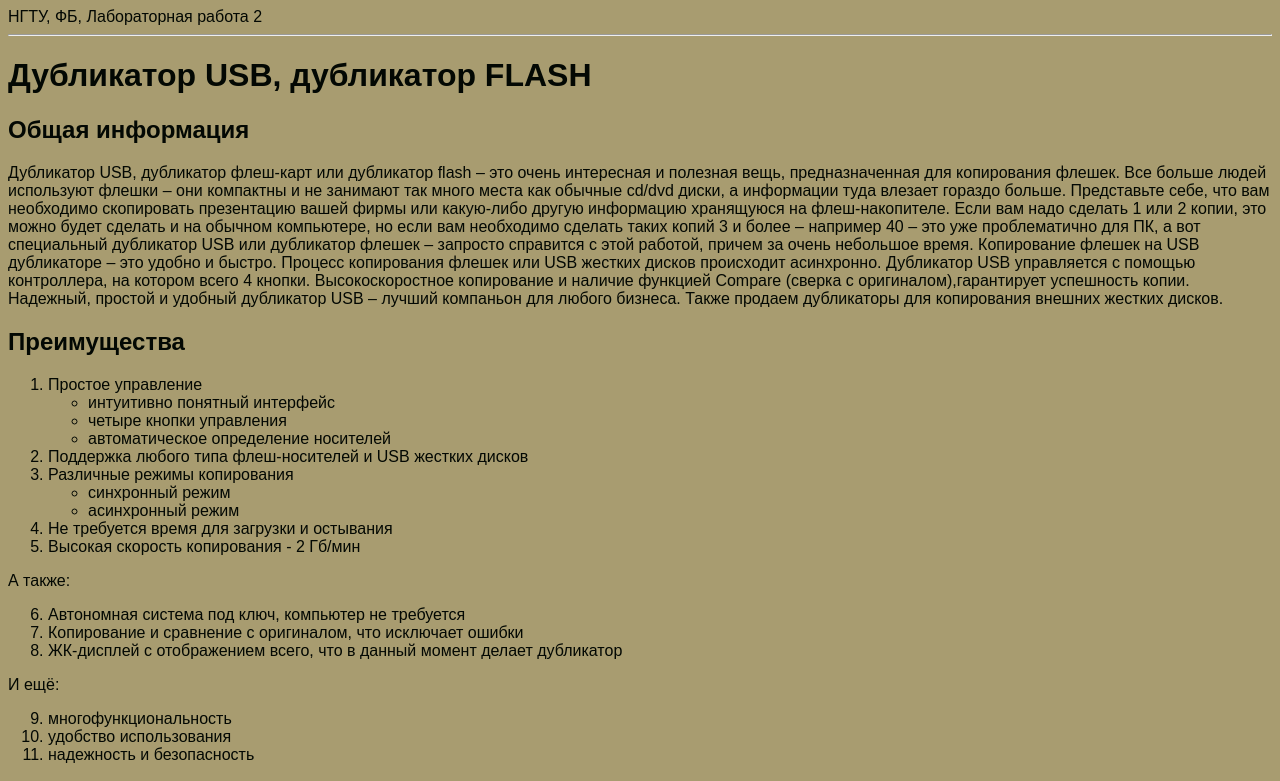
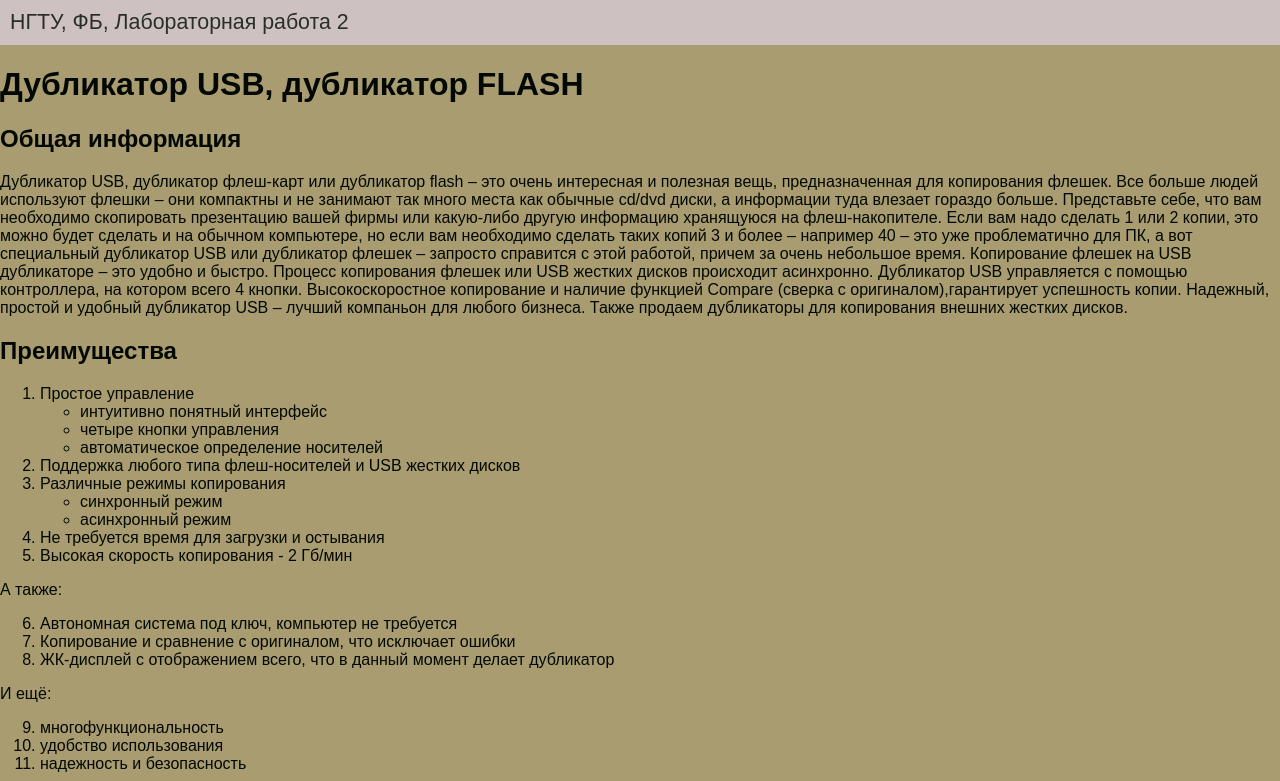
Before and after one commit to mynameisdmitry/web-front-labs, a plain HTML site: page lab2/usb.html in a window 1280 px wide. Shown: the top 781 px of the page. Drawn offline with Linux system fonts and the light colour scheme.

Commit message:
Стили заголовка

```diff
--- a/lab2/usb.html
+++ b/lab2/usb.html
@@ -5,11 +5,10 @@
          <title>Игуменшев Дмитрий Евгеньевич. Текст о дубликаторах USB</title>
      </head>
 
-     <body style="background-color: rgb(168, 156, 112); color: rgb(3, 8, 3); font-family: Arial">
-         <header>
+     <body style="background-color: rgb(168, 156, 112); color: rgb(3, 8, 3); font-family: Arial; margin: 0px;">
+        <header style="background-color: rgb(206, 193, 193); color: rgb(41, 46, 41); padding: 10px; font-size: 16pt;">
              НГТУ, ФБ, Лабораторная работа 2
-             <hr>
-         </header>
+        </header>
 
          <main>
                 <h1>Дубликатор USB, дубликатор FLASH</h1>
```
